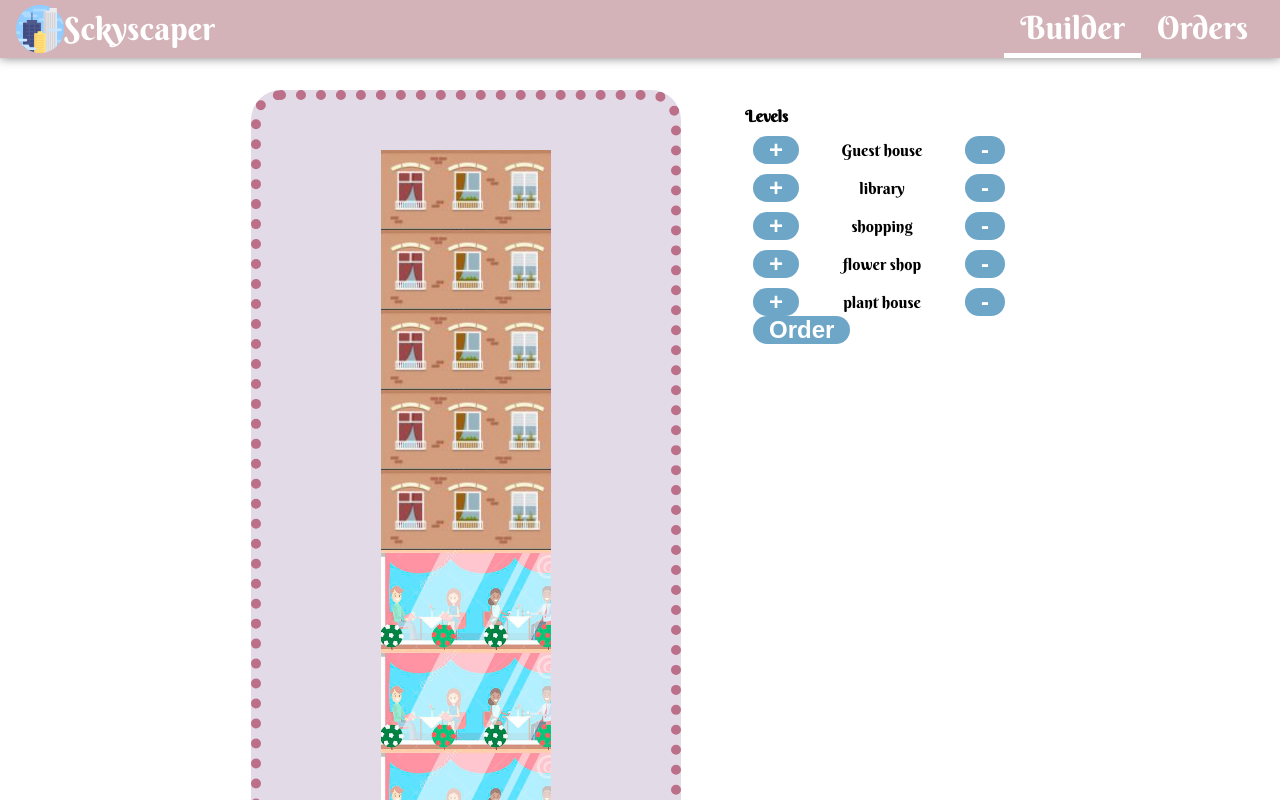
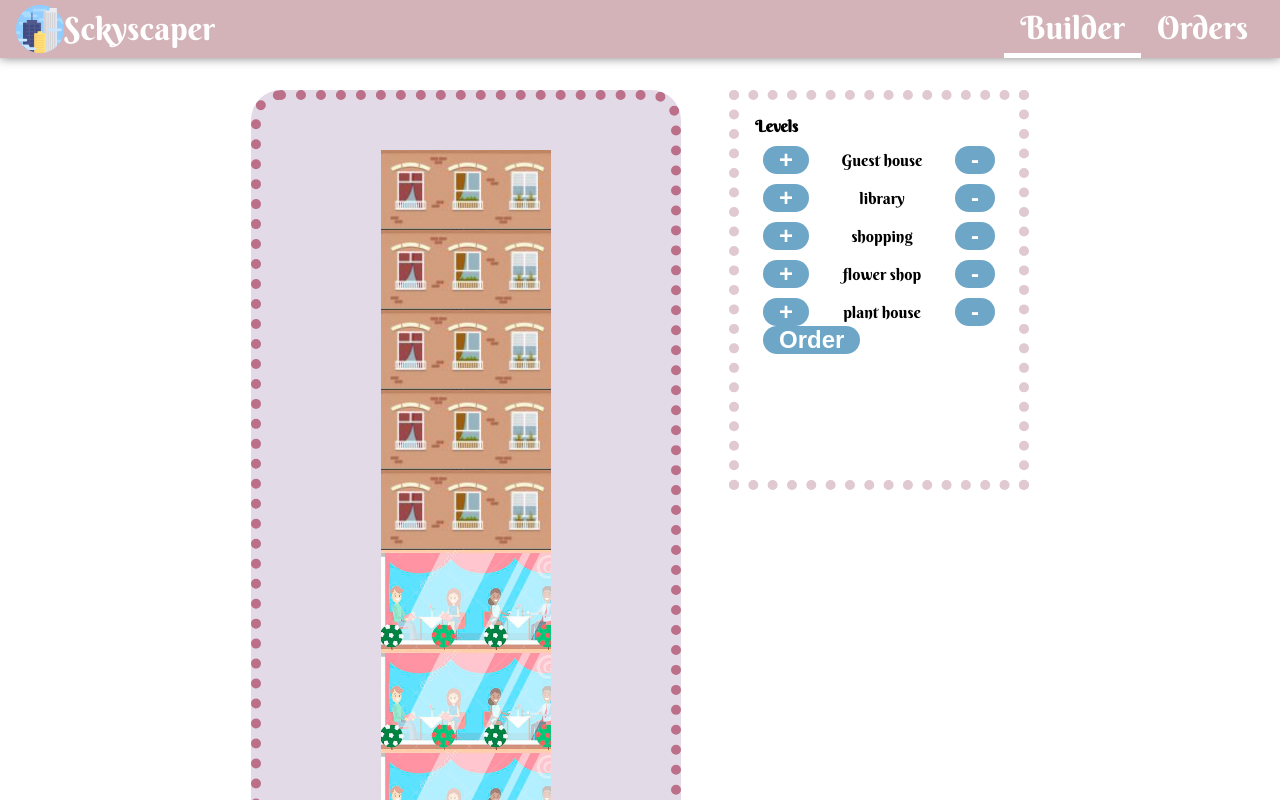
Before and after one commit to soltonbekov-aiymkyz/builder, a React (Create React App) app: page / in a window 1280 px wide. Shown: the top 800 px of the page. Built offline with nearby package versions, Linux system fonts and the light colour scheme.

Commit message:
added border for this page

```diff
--- a/src/components/SkyscaperBuilder/SkyscaperControls/SkyscaperControls.module.css
+++ b/src/components/SkyscaperBuilder/SkyscaperControls/SkyscaperControls.module.css
@@ -23,5 +23,6 @@
      width: 300px;
      height:400px;
      padding: 1rem;
+     border: 10px dotted rgb(224, 201, 209);
 
 }
```
